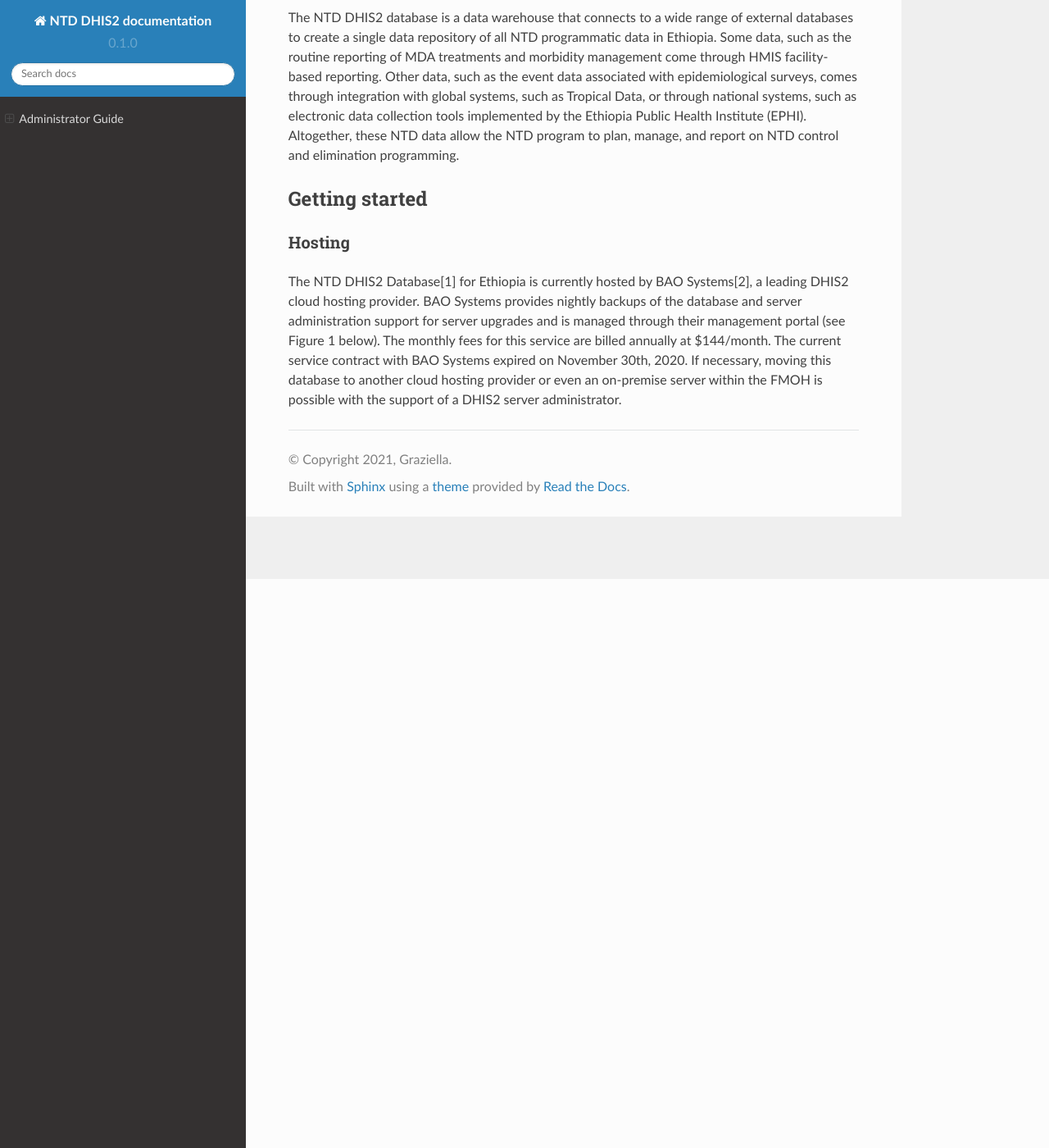
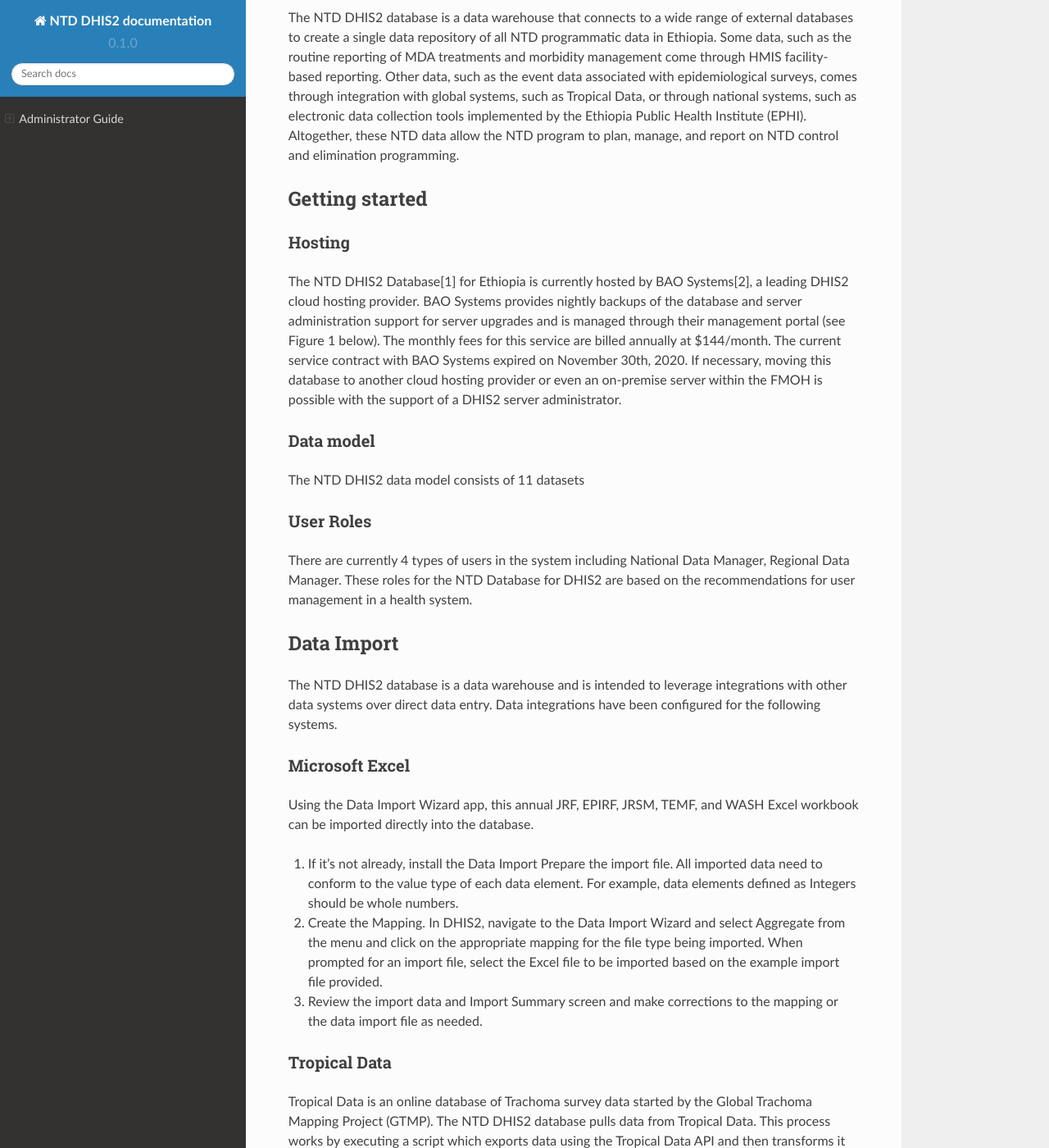
Before and after one commit to ntddhis2/documentation, a Sphinx documentation site: the page built from docs/source/index.rst, in a window 1280 px wide and 1400 px high, scrolled down 694 px. Shown: the whole window at 82% size. Built offline with Sphinx 7.4.7 and the Read the Docs theme 2.0.0, drawn with Linux system fonts in a browser that asks for light colours; some of the changed text lies outside the part shown.

Commit message:
more cowbell

```diff
--- a/docs/source/index.rst
+++ b/docs/source/index.rst
@@ -26,6 +26,39 @@
 ------------
 
 Hosting
-~~~~~~~~~~~~~
+~~~~~~~~~~~~~~~~
 
 The NTD DHIS2 Database[1] for Ethiopia is currently hosted by BAO Systems[2], a leading DHIS2 cloud hosting provider.  BAO Systems provides nightly backups of the database and server administration support for server upgrades and is managed through their management portal (see Figure 1 below). The monthly fees for this service are billed annually at  $144/month. The current service contract with BAO Systems expired on November 30th, 2020.  If necessary, moving this database to another cloud hosting provider or even an on-premise server within the FMOH is possible with the support of a DHIS2 server administrator.
+
+Data model
+~~~~~~~~~~~~~~~~
+
+The NTD DHIS2 data model consists of 11 datasets
+
+User Roles
+~~~~~~~~~~~~~~~~
+
+There are currently 4 types of users in the system including National Data Manager, Regional Data Manager. These roles for the NTD Database for DHIS2 are based on the recommendations for user management in a health system.
+
+Data Import
+------------
+The NTD DHIS2 database is a data warehouse and is intended to leverage integrations with other data systems over direct data entry. Data integrations have been configured for the following systems.
+
+Microsoft Excel
+~~~~~~~~~~~~~~~~
+Using the Data Import Wizard app, this annual JRF, EPIRF, JRSM, TEMF, and WASH Excel workbook can be imported directly into the database.
+
+1. If it’s not already, install the Data Import Prepare the import file. All imported data need to conform to the value type of each data element. For example, data elements defined as Integers should be whole numbers.
+2. Create the Mapping. In DHIS2, navigate to the Data Import Wizard and select Aggregate from the menu and click on the appropriate mapping for the file type being imported.  When prompted for an import file,  select the Excel file to be imported based on the example import file provided.
+3. Review the import data and Import Summary screen and make corrections to the mapping or the data import file as needed.
+
+Tropical Data
+~~~~~~~~~~~~~~~~
+Tropical Data is an online database of Trachoma survey data started by the Global Trachoma Mapping Project (GTMP). The NTD DHIS2 database pulls data from Tropical Data. This process works by executing a script which exports data using the Tropical Data API and then transforms it into a file that can be imported. This script and its documentation can be found here in NTD DHIS2 database code repository.
+WHO ESPEN Portal
+
+The ESPEN Portal is an electronic platform designed to enable health ministries and stakeholders to share, and exchange subnational program data, in support of the NTD control and elimination goals. The Expanded Special Project for Elimination of Neglected Tropical Diseases (ESPEN) was established as a partnership between WHO Regional Office for Africa (AFRO), the Member States and NTD partners The NTD DHIS2 database pulls data from ESPEN Portal. This process works by executing a script which exports data using the ESPEN Portal API and then transforms it into a file that can be imported. This script and its documentation can be found here in the NTD DHIS2 database code repository.
+
+NTDeliver
+~~~~~~~~~~~~~~~~
+NTDeliver is an online platform that centralizes and coordinates information from a variety of sources to better monitor and evaluate the NTD supply chain. The NTD DHIS2 database provides a view to the NTDeliver country summary report with a link provided on the Reports dashboard.
```
